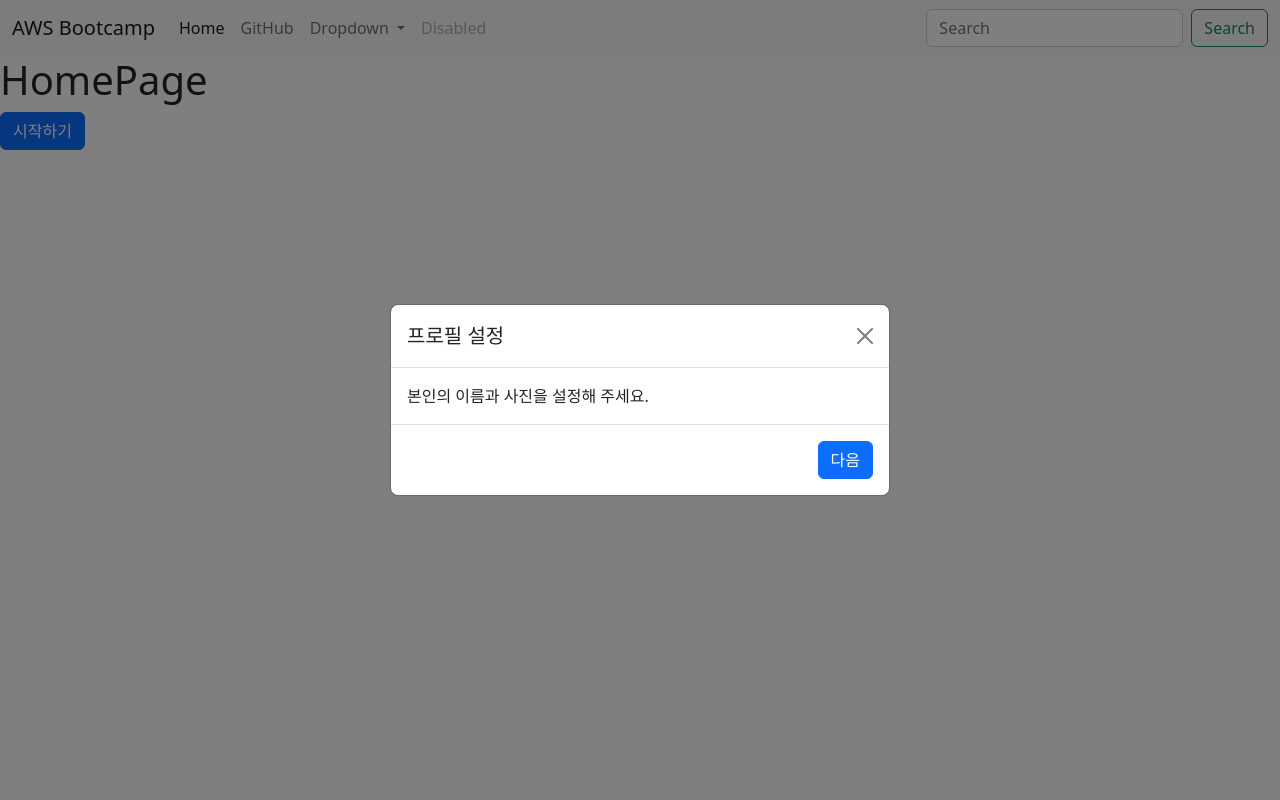
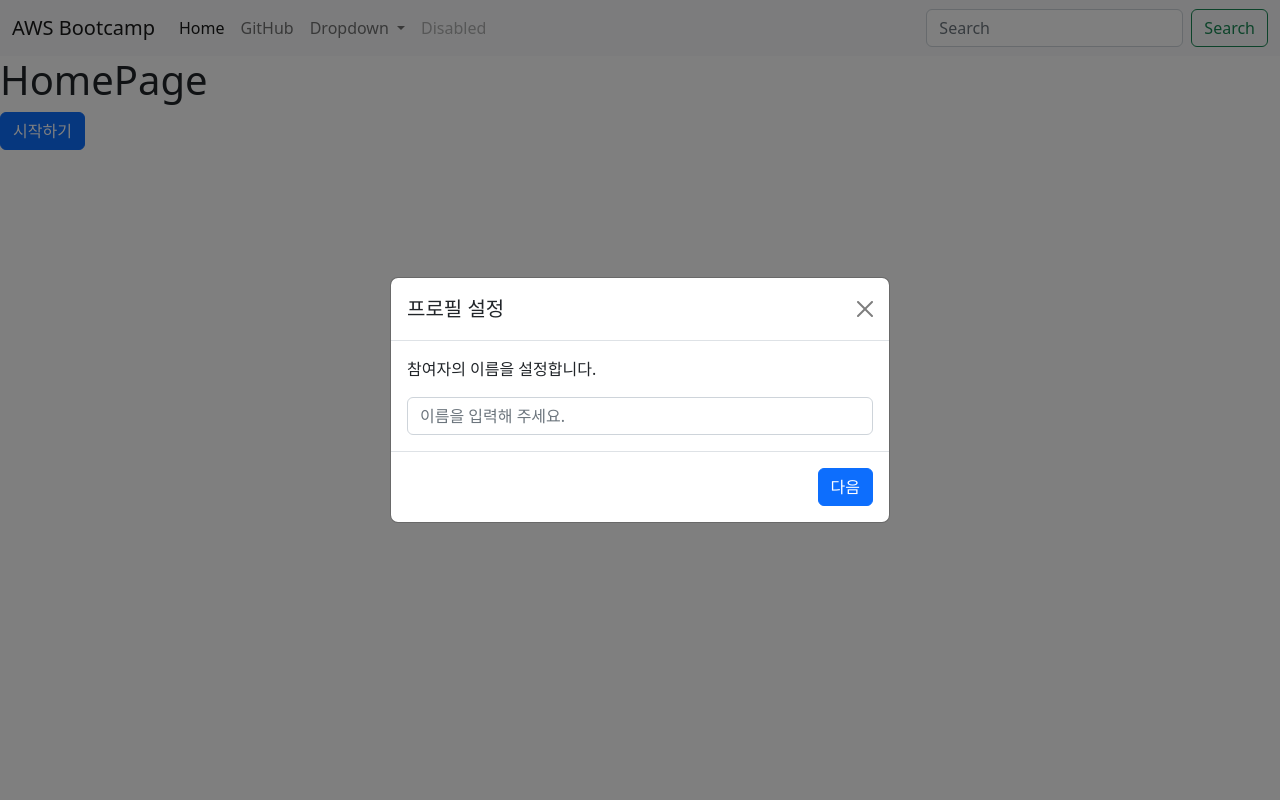
Before and after one commit to yeseong31/aws-cloud-bootcamp, a Django app: page / in a window 1280 px wide, after a click on "시작하기". Run offline with Django 4.2, Linux system fonts and the light colour scheme.

Commit message:
feat: 모달창 디자인

```diff
--- /dev/null
+++ b/templates/create_room.html
@@ -0,0 +1,10 @@
+{% load static %}
+{% block content %}
+  <!-- Modal: Create Room -->
+  <p class="card-text">새로운 방을 생성합니다.</p>
+  <div style="display:flex; flex-direction: row; align-items: center; margin-top: 10px">
+    <label for="nickname"></label>
+    <input id="nickname" name="nickname" type="text"
+           class="form-control my-comment-box-content" placeholder="방 이름을 입력해 주세요.">
+  </div>
+{% endblock %}
--- a/templates/home.html
+++ b/templates/home.html
@@ -7,16 +7,16 @@
   <button class="btn btn-primary" data-bs-target="#exampleModalToggle" data-bs-toggle="modal">시작하기</button>
 
   <!-- First Modal -->
-<div class="modal fade" id="exampleModalToggle" data-bs-backdrop="static" aria-hidden="true" aria-labelledby="exampleModalToggleLabel" tabindex="-1">
+  <div class="modal fade" id="exampleModalToggle" data-bs-backdrop="static" aria-hidden="true"
+       aria-labelledby="exampleModalToggleLabel" tabindex="-1">
     <div class="modal-dialog modal-dialog-centered">
-    <div class="modal-content">
+      <div class="modal-content" style="width: 1000px">
         <div class="modal-header">
           <h1 class="modal-title fs-5" id="exampleModalToggleLabel">프로필 설정</h1>
           <button type="button" class="btn-close" data-bs-dismiss="modal" aria-label="Close"></button>
         </div>
         <div class="modal-body">
-        본인의 이름과 사진을 설정해 주세요.
-
+          {% include 'set_profile.html' %}
         </div>
         <div class="modal-footer">
           <button class="btn btn-primary" data-bs-target="#exampleModalToggle2" data-bs-toggle="modal">다음</button>
@@ -25,26 +25,29 @@
     </div>
   </div>
   <!-- Second Modal -->
-<div class="modal fade" id="exampleModalToggle2" data-bs-backdrop="static" aria-hidden="true" aria-labelledby="exampleModalToggleLabel2" tabindex="-1">
-  <div class="modal-dialog modal-xl modal-dialog-centered modal-dialog-scrollable">
+  <div class="modal fade" id="exampleModalToggle2" data-bs-backdrop="static" aria-hidden="true"
+       aria-labelledby="exampleModalToggleLabel2" tabindex="-1">
+    <div class="modal-dialog modal-lg modal-dialog-centered modal-dialog-scrollable">
       <div class="modal-content">
         <div class="modal-header">
           <h1 class="modal-title fs-5" id="exampleModalToggleLabel2">방 선택</h1>
           <button type="button" class="btn-close" data-bs-dismiss="modal" aria-label="Close"></button>
         </div>
         <div class="modal-body">
-        <button class="btn btn-success" data-bs-target="#exampleModalToggle3" data-bs-toggle="modal" style="float: right">방 생성</button>
+          <button class="btn btn-outline-success btn-sm" data-bs-target="#exampleModalToggle3" data-bs-toggle="modal" style="float: right">방 생성</button>
           {% include 'rooms.html' %}
         </div>
         <div class="modal-footer">
-        <button class="btn btn-secondary" data-bs-backdrop="static" data-bs-target="#exampleModalToggle" data-bs-toggle="modal">뒤로</button>
-        <button class="btn btn-primary">입장!</button>
+          <button class="btn btn-secondary" data-bs-backdrop="static" data-bs-target="#exampleModalToggle"
+                  data-bs-toggle="modal">뒤로
+          </button>
         </div>
       </div>
     </div>
   </div>
   <!-- Third Modal -->
-<div class="modal fade" id="exampleModalToggle3" data-bs-backdrop="static" aria-hidden="true" aria-labelledby="exampleModalToggleLabel3" tabindex="-1">
+  <div class="modal fade" id="exampleModalToggle3" data-bs-backdrop="static" aria-hidden="true"
+       aria-labelledby="exampleModalToggleLabel3" tabindex="-1">
     <div class="modal-dialog modal-dialog-centered">
       <div class="modal-content">
         <div class="modal-header">
@@ -52,11 +55,11 @@
           <button type="button" class="btn-close" data-bs-dismiss="modal" aria-label="Close"></button>
         </div>
         <div class="modal-body">
-        새로운 방을 생성합니다.
+          {% include 'create_room.html' %}
         </div>
         <div class="modal-footer">
           <button class="btn btn-secondary" data-bs-target="#exampleModalToggle2" data-bs-toggle="modal">뒤로</button>
-        <button class="btn btn-primary">입장!</button>
+          <button class="btn btn-primary">입장</button>
         </div>
       </div>
     </div>
--- a/templates/rooms.html
+++ b/templates/rooms.html
@@ -1,26 +1,25 @@
 {% load static %}
 {% block content %}
+  <p class="card-text">입장하고자 하는 방을 선택해 주세요.</p>
   <div class="album py-5">
     <div class="container">
-    <div class="row row-cols-1 row-cols-sm-2 row-cols-md-3 g-3">
+      <div class="row row-cols-2 row-cols-sm-2 row-cols-md-2 row-cols-lg-3 g-3">
         <!-- 방 리스트 -->
         <div class="col">
-        <div class="card shadow-sm">
+          <div class="card shadow-sm text-right">
             <div class="card-body">
               <p class="card-text">1번 방</p>
-            <div class="d-flex justify-content-between align-items-center">
               <small class="text-muted">X명 참가 중</small>
-            </div>
+              <a href="#" class="btn btn-outline-dark btn-sm" style="float: right">입장</a>
             </div>
           </div>
         </div>
         <div class="col">
-        <div class="card shadow-sm">
+          <div class="card shadow-sm text-right">
             <div class="card-body">
               <p class="card-text">2번 방</p>
-            <div class="d-flex justify-content-between align-items-center">
               <small class="text-muted">X명 참가 중</small>
-            </div>
+              <a href="#" class="btn btn-outline-dark btn-sm" style="float: right">입장</a>
             </div>
           </div>
         </div>
--- /dev/null
+++ b/templates/set_profile.html
@@ -0,0 +1,10 @@
+{% load static %}
+{% block content %}
+  <!-- Modal: Profile -->
+  <p class="card-text">참여자의 이름을 설정합니다.</p>
+  <div style="display:flex; flex-direction: row; align-items: center; margin-top: 10px">
+    <label for="nickname"></label>
+    <input id="nickname" name="nickname" type="text"
+           class="form-control my-comment-box-content" placeholder="이름을 입력해 주세요.">
+  </div>
+{% endblock %}
```
Lines whose indentation alone changed are shown as unchanged.
